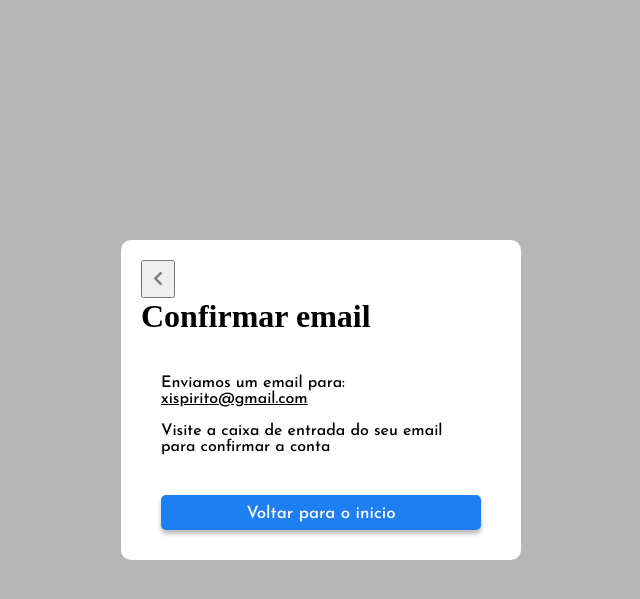
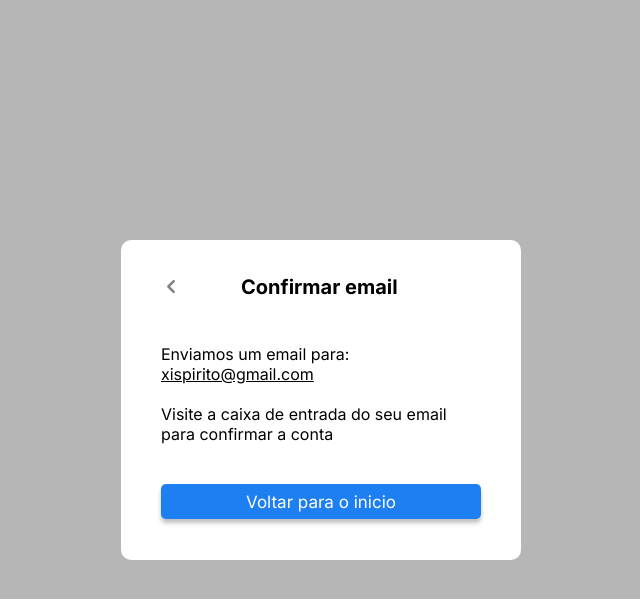
Before and after one commit to Wooo589/unb-ds-verde-pantano, a Django app: template templates/inicial/ConfirmaEmail.html in a window 1280 px wide. Shown: the top 599 px of the page, without its empty margins (319-959 px from the left). Run offline with Django 4.2, Linux system fonts and the light colour scheme; the template is opened without the code that fills it, so the values that code supplies are empty.

Commit message:
Add files via upload

```diff
--- a/inicial/static/styles/ConfirmaEmail.css
+++ b/inicial/static/styles/ConfirmaEmail.css
@@ -1,4 +1,5 @@
 @import url('https://fonts.googleapis.com/css2?family=Josefin+Sans:wght@500&display=swap');
+@import url('https://fonts.googleapis.com/css2?family=Inter:wght@100;200;300;400;500;600;700;800;900&family=Oleo+Script:wght@400;700&family=Open+Sans:ital,wght@0,300;0,400;0,500;0,600;0,700;0,800;1,300;1,400;1,500;1,600;1,700;1,800&family=Roboto:ital,wght@0,100;0,300;0,400;0,500;0,700;0,900;1,100;1,300;1,400;1,500;1,700;1,900&display=swap');
 *{
     margin: 0px;
     padding: 0px;
@@ -7,9 +8,13 @@
 :root{
     --clr:#1D7FF1;
     --clr2: #002653;
+    --fonte-padrao: 'Inter', sans-serif;
+    --fonte-destaque: 'Open sans', sans-serif;
+    --fonte-titulo: 'Oleo script', sans-serif;
 }
 body{
     background-color: rgba(0, 0, 0, 0.285);
+    font-family: var(--fonte-padrao);
 }
 .modal_box_notification{
     position: fixed;
@@ -25,29 +30,42 @@ border-radius: 10px;
 width: 400px;
 height: 320px;
 }
-.modal_title{
+#modal_title{
+    display: flex;
+    flex-direction: row;
+    justify-content: flex-start;
+    align-items: center;
     text-align: center;
     font-size: 20px;
-    font-family: Josefin Sans;
-    margin-top: 20px;
+    /* font-family: Josefin Sans; */
+    margin-top: 0px;
+}
+#modal_title > h1{
+    font-size: 20px;
+    margin-left: 40px;
+    /* margin: auto; */
 }
 .modal_phrase{
     align-items: center;
-    font-family: Josefin Sans;
-    margin-top: 10px;
+    /* font-family: Josefin Sans; */
+    margin-top: 0px;
     padding: 20px;
     position: relative;
     top: 10px;
 }
 .modal_button{
+    display: flex;
+    align-items: center;
+    justify-content: center;
     position: relative;
     top: 20px;
     margin-top: 10px;
     margin-left:20px;
     font-size: 17px;
-    font-family: Josefin Sans;
+    /* font-family: Josefin Sans; */
+    font-family: var(--fonte-padrao);
     background-color: var(--clr);
-    padding: 10px;
+    /* padding: 0px; */
     width: 320px;
     height: 35px;
     border-radius: 5px;
@@ -61,3 +79,12 @@ height: 320px;
 .modal_icon_back{
     width: 20px;
 }
+.voltar{
+    background-color: transparent;
+    border: none;
+    padding: 0 5px;
+    margin: 10px 10px;
+}
+.voltar:hover{
+    cursor: pointer;
+}
```
